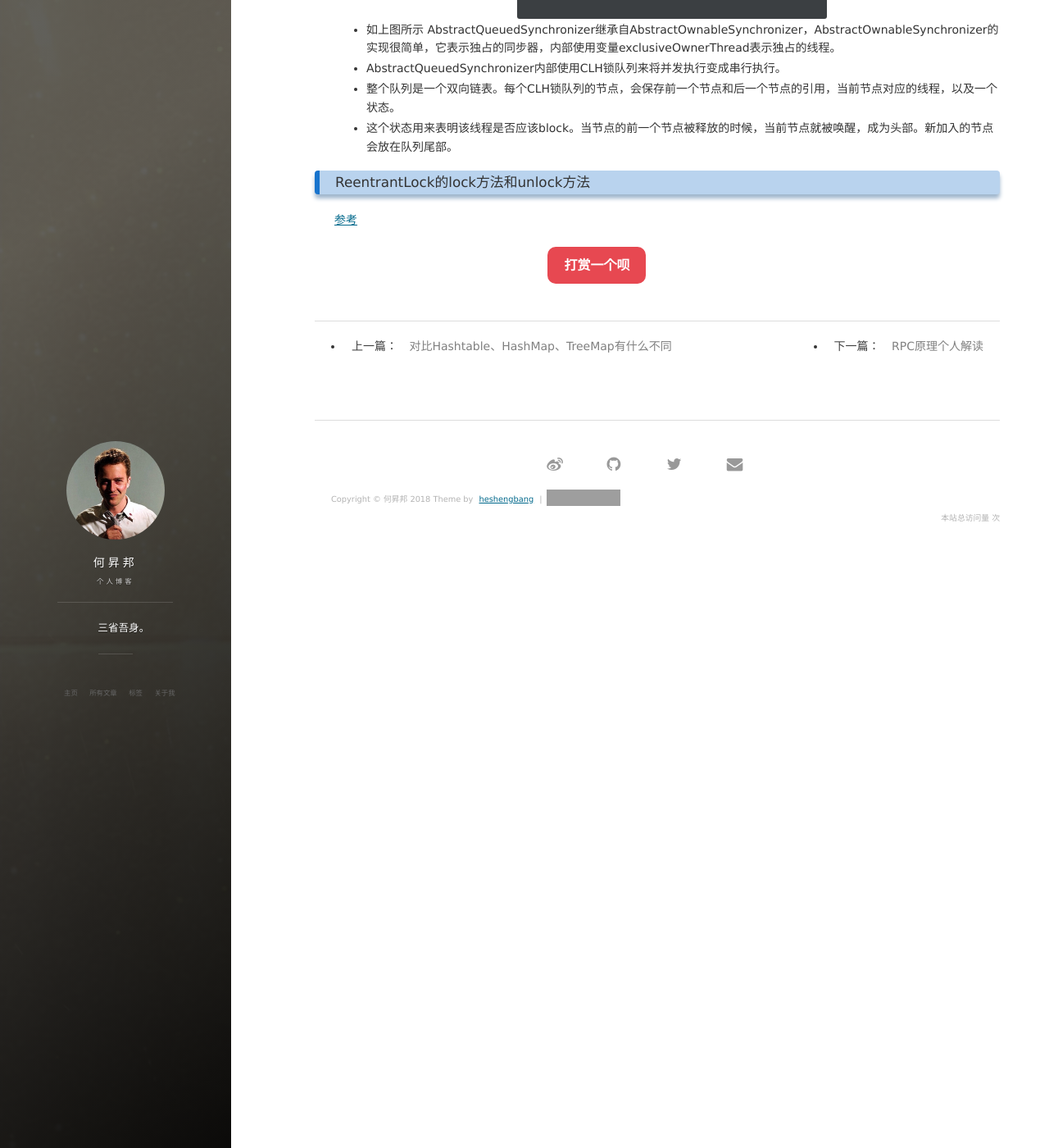
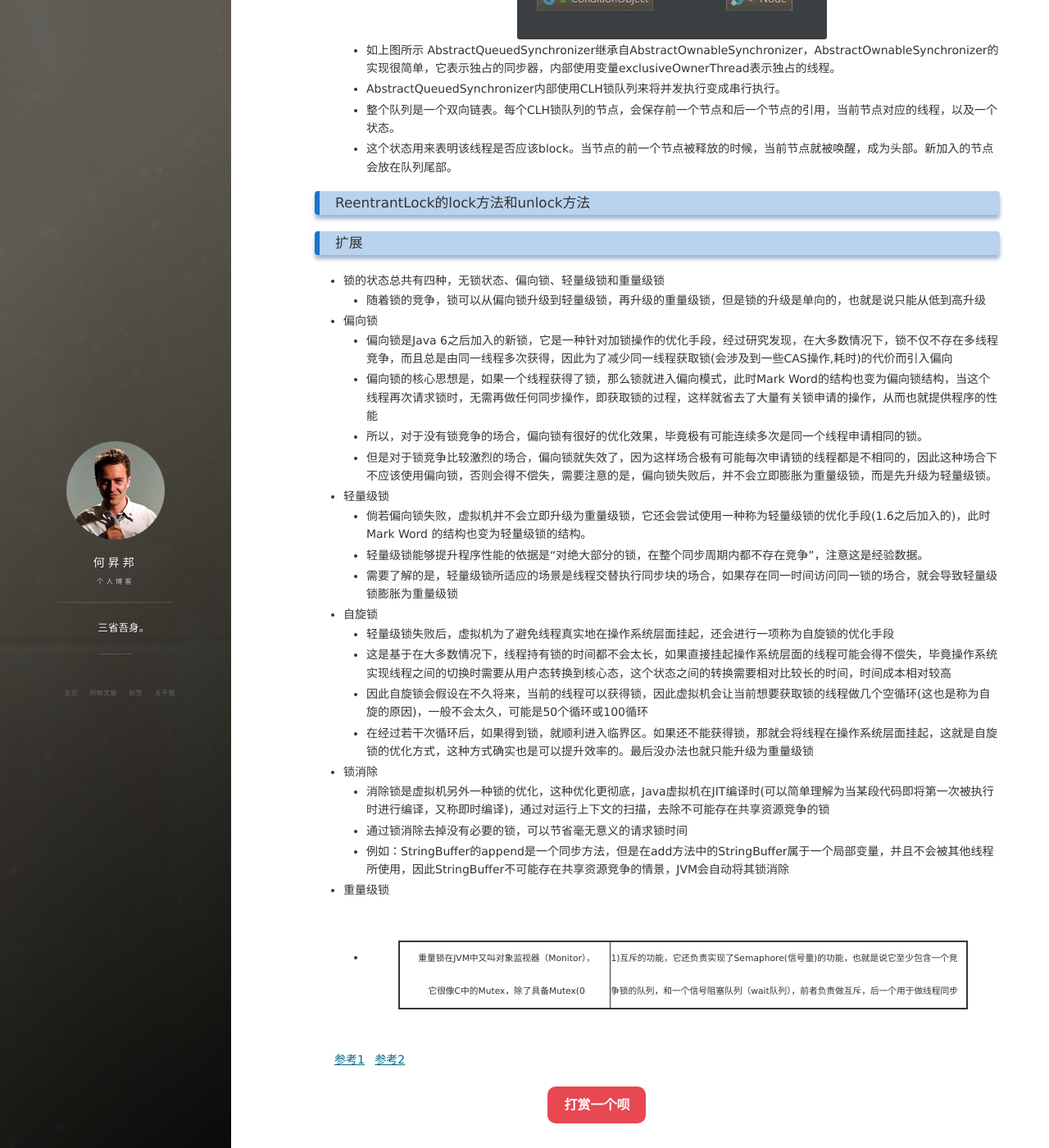
Before and after one commit to heshengbang/heshengbang.github.io, a Jekyll site: the page built from _posts/2018-5-27-Java中常见的锁.md, in a window 1280 px wide and 1400 px high, scrolled down 2075 px. Shown: the whole window at 82% size. Built offline with Jekyll 4.4.1, drawn with Linux system fonts in a browser that asks for light colours; nearby versions of some CDN libraries; comment, search, counter and statistics services are not loaded; grey boxes are pictures that could not be loaded.

Commit message:
add files

```diff
--- a/_posts/2018-5-27-Java中常见的锁.md
+++ b/_posts/2018-5-27-Java中常见的锁.md
@@ -15,6 +15,7 @@
 - ReentrantLock的类层次结构
 - 锁功能模板类AbstractQueuedSynchronizer的简单原理
 - ReentrantLock的lock方法和unlock方法
+- 扩展
 
 ### Lock接口
 - 源码先贴为敬：
@@ -76,4 +77,35 @@
 
 
 
-[参考](https://blog.csdn.net/albertfly/article/details/52403508)
+### 扩展
+- 锁的状态总共有四种，无锁状态、偏向锁、轻量级锁和重量级锁
+	- 随着锁的竞争，锁可以从偏向锁升级到轻量级锁，再升级的重量级锁，但是锁的升级是单向的，也就是说只能从低到高升级
+
+- 偏向锁
+	- 偏向锁是Java 6之后加入的新锁，它是一种针对加锁操作的优化手段，经过研究发现，在大多数情况下，锁不仅不存在多线程竞争，而且总是由同一线程多次获得，因此为了减少同一线程获取锁(会涉及到一些CAS操作,耗时)的代价而引入偏向
+	- 偏向锁的核心思想是，如果一个线程获得了锁，那么锁就进入偏向模式，此时Mark Word的结构也变为偏向锁结构，当这个线程再次请求锁时，无需再做任何同步操作，即获取锁的过程，这样就省去了大量有关锁申请的操作，从而也就提供程序的性能
+	- 所以，对于没有锁竞争的场合，偏向锁有很好的优化效果，毕竟极有可能连续多次是同一个线程申请相同的锁。
+	- 但是对于锁竞争比较激烈的场合，偏向锁就失效了，因为这样场合极有可能每次申请锁的线程都是不相同的，因此这种场合下不应该使用偏向锁，否则会得不偿失，需要注意的是，偏向锁失败后，并不会立即膨胀为重量级锁，而是先升级为轻量级锁。
+
+- 轻量级锁
+	- 倘若偏向锁失败，虚拟机并不会立即升级为重量级锁，它还会尝试使用一种称为轻量级锁的优化手段(1.6之后加入的)，此时Mark Word 的结构也变为轻量级锁的结构。
+	- 轻量级锁能够提升程序性能的依据是“对绝大部分的锁，在整个同步周期内都不存在竞争”，注意这是经验数据。
+	- 需要了解的是，轻量级锁所适应的场景是线程交替执行同步块的场合，如果存在同一时间访问同一锁的场合，就会导致轻量级锁膨胀为重量级锁
+
+- 自旋锁
+	- 轻量级锁失败后，虚拟机为了避免线程真实地在操作系统层面挂起，还会进行一项称为自旋锁的优化手段
+	- 这是基于在大多数情况下，线程持有锁的时间都不会太长，如果直接挂起操作系统层面的线程可能会得不偿失，毕竟操作系统实现线程之间的切换时需要从用户态转换到核心态，这个状态之间的转换需要相对比较长的时间，时间成本相对较高
+	- 因此自旋锁会假设在不久将来，当前的线程可以获得锁，因此虚拟机会让当前想要获取锁的线程做几个空循环(这也是称为自旋的原因)，一般不会太久，可能是50个循环或100循环
+	- 在经过若干次循环后，如果得到锁，就顺利进入临界区。如果还不能获得锁，那就会将线程在操作系统层面挂起，这就是自旋锁的优化方式，这种方式确实也是可以提升效率的。最后没办法也就只能升级为重量级锁
+
+- 锁消除
+	- 消除锁是虚拟机另外一种锁的优化，这种优化更彻底，Java虚拟机在JIT编译时(可以简单理解为当某段代码即将第一次被执行时进行编译，又称即时编译)，通过对运行上下文的扫描，去除不可能存在共享资源竞争的锁
+	- 通过锁消除去掉没有必要的锁，可以节省毫无意义的请求锁时间
+	- 例如：StringBuffer的append是一个同步方法，但是在add方法中的StringBuffer属于一个局部变量，并且不会被其他线程所使用，因此StringBuffer不可能存在共享资源竞争的情景，JVM会自动将其锁消除
+
+
+- 重量级锁
+	- 重量锁在JVM中又叫对象监视器（Monitor），它很像C中的Mutex，除了具备Mutex(0|1)互斥的功能，它还负责实现了Semaphore(信号量)的功能，也就是说它至少包含一个竞争锁的队列，和一个信号阻塞队列（wait队列），前者负责做互斥，后一个用于做线程同步
+
+[参考1](https://blog.csdn.net/albertfly/article/details/52403508)
+[参考2](https://blog.csdn.net/javazejian/article/details/72828483#synchronized底层语义原理)
```
Also changed, not shown: _posts/2018-5-27-Java的synchronized关键字.md (added, +176 -0 lines), _posts/2018-5-28-SpringMVC个人解读.md (+4 -1 lines), images/jvm/ObjectMonitor示意图.jpg (added), images/jvm/object_header_structure.png (added), images/jvm/对象内存组成.jpg (added).
